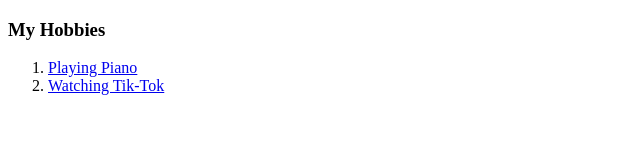
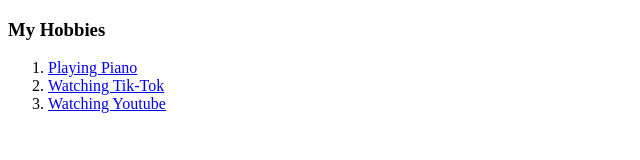
Before and after one commit to lumad29/cv, a plain HTML site: page hobbies.html in a window 1280 px wide. Shown: the whole page, without its empty margins (0-640 px from the left). Drawn offline with Linux system fonts and the light colour scheme.

Commit message:
Added a new hobby

```diff
--- a/hobbies.html
+++ b/hobbies.html
@@ -9,6 +9,7 @@
         <ol>
             <li><a href="https://www.youtube.com/watch?v=cuXCq011UXc" target="_blank">Playing Piano</a></li>
             <li><a href="https://en.wikipedia.org/wiki/TikTok" target="_blank">Watching Tik-Tok</a></li>
+            <li><a href="https://en.wikipedia.org/wiki/Youtube" target="_blank">Watching Youtube</a></li>
         </ol>
 </body>
 </html>
```
